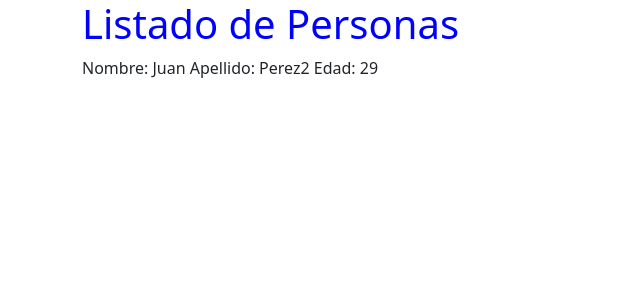
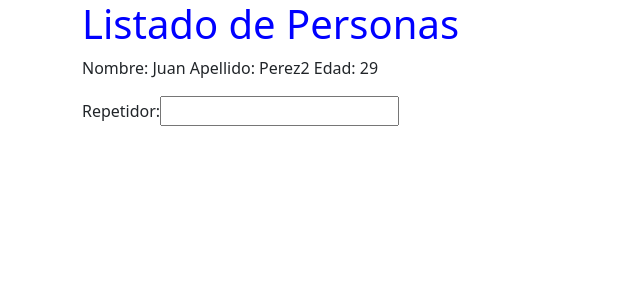
Before and after one commit to JarlinFonseca/Curso-de-Angular-y-TypeScript, an Angular app in the folder mi-primera-app/: page / in a window 1280 px wide. Shown: the top 300 px of the page, without its empty margins (0-640 px from the left). Built offline with nearby package versions, Linux system fonts and the light colour scheme.

Commit message:
Template Reference Variable

```diff
--- a/mi-primera-app/src/app/persona/persona.component.html
+++ b/mi-primera-app/src/app/persona/persona.component.html
@@ -3,3 +3,9 @@
     Apellido: {{apellido+ 2}}
     Edad: {{ edad + 1}}
 </p>
+
+<div (keyup)="0">
+    <label>Repetidor: </label>
+    <input #entrada />
+    {{ entrada.value}}
+</div>
```
